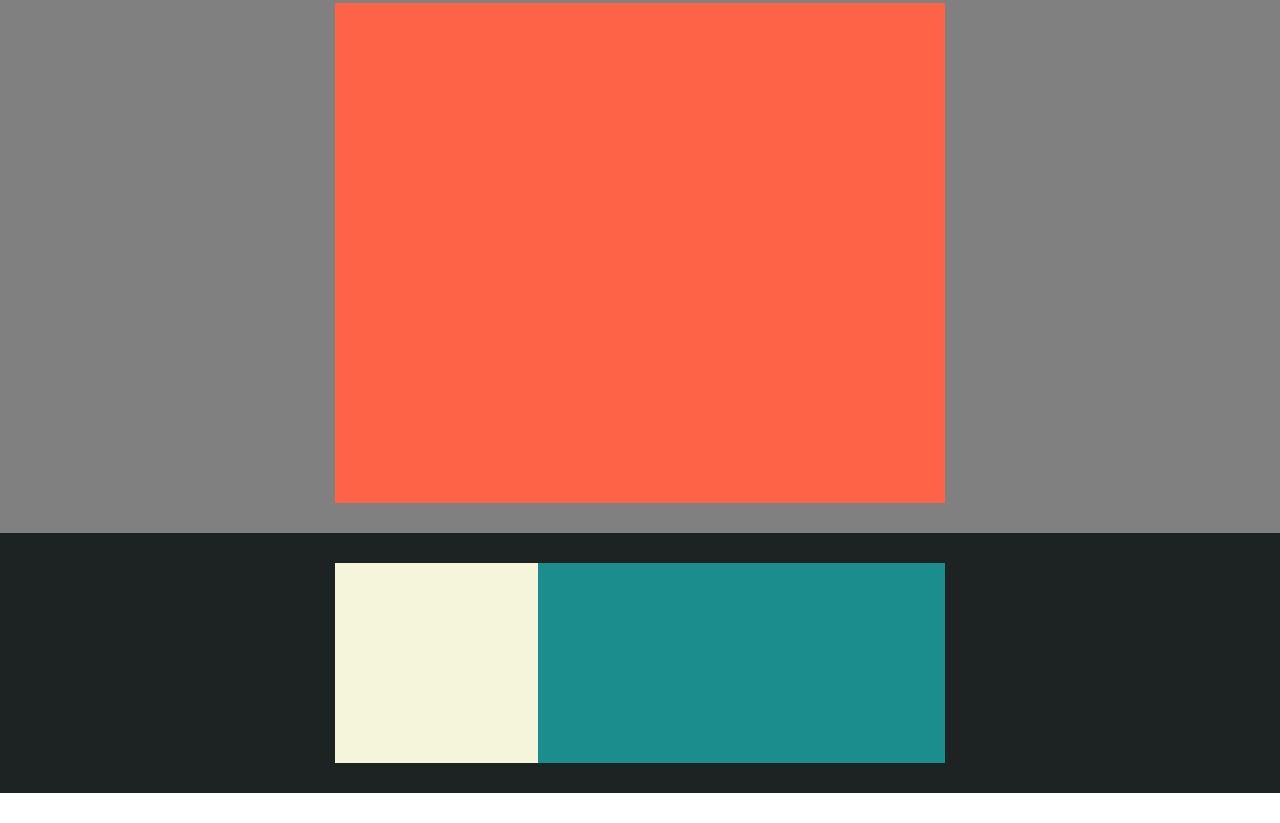
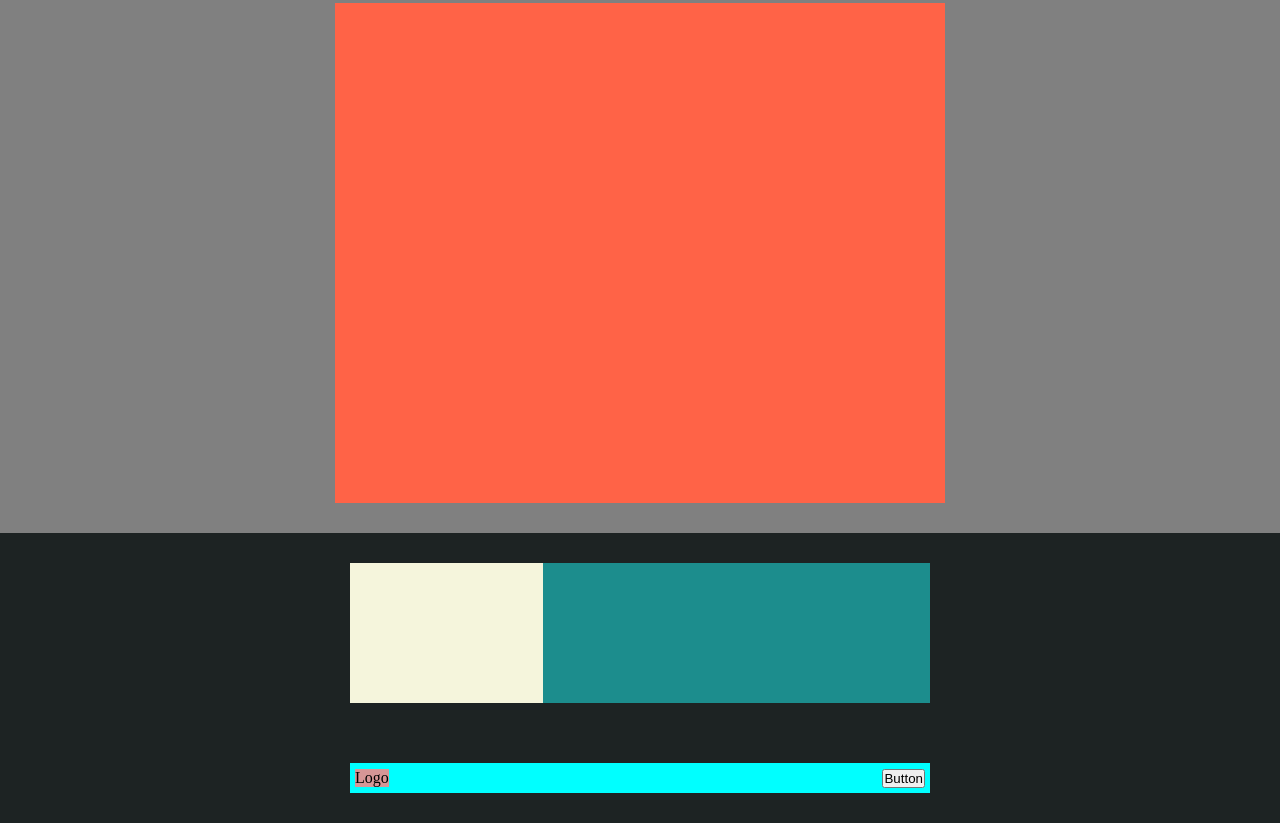
Before and after one commit to LucaElisio/htmlcss-struttura-discord, a plain HTML site: page index.html in a window 1280 px wide. Shown: the part 1267-2090 px from the top of the page. Before the commit the page ends 2060 px from the top, so only its background shows below. Drawn offline with Linux system fonts and the light colour scheme.

Commit message:
feat: footer bottom section structure

```diff
--- a/css/style.css
+++ b/css/style.css
@@ -12,7 +12,7 @@
     margin: 0 auto;
 }
 
-section, header, footer{
+section, footer > div{
     width: 100%;
     padding: 30px;
 }
@@ -117,17 +117,31 @@ footer{
     background-color: rgb(29, 35, 35);
 }
 
+/* Top Section of the footer */
 .top-bottom-s {
     display: flex;
     height: 200px;
-
 }
 
-.left-top-bottom-s{
+.left-top-bottom{
     flex-grow: 2;
     background-color: beige;
 }
-.right-top-bottom-s{
+.right-top-bottom{
     background-color: rgb(28, 141, 141);
     flex-grow: 1;
 }
+
+/* Bottom Section of the footer */
+.bottom-bottom{
+    background-color: aqua;
+    height: 30px;
+    display: flex;
+    justify-content: space-between;
+    align-items: center;
+    padding: 5px;
+}
+
+.bottom-logo{
+    background-color: rgb(214, 150, 150);
+}
--- a/index.html
+++ b/index.html
@@ -57,14 +57,19 @@
     <footer>
         <!-- Top Section of the footer -->
         <div class="top-bottom-s container">
-            <div class="left-top-bottom-s"></div>
-            <div class="right-top-bottom-s"></div>
-            <div class="right-top-bottom-s"></div>
-            <div class="right-top-bottom-s"></div>
-            <div class="right-top-bottom-s"></div>
+            <div class="left-top-bottom"></div>
+            <div class="right-top-bottom"></div>
+            <div class="right-top-bottom"></div>
+            <div class="right-top-bottom"></div>
+            <div class="right-top-bottom"></div>
         </div>
         <!-- Bottom Section of the footer -->
-        <div class="bottom-bottom-s container"></div>
+        <div class="bottom-bottom-s container">
+            <div class="bottom-bottom">
+                <div class="bottom-logo">Logo</div>
+                <button>Button</button>
+            </div>
+        </div>
     </footer>
     <!-- /FOOTER -->
 
```
